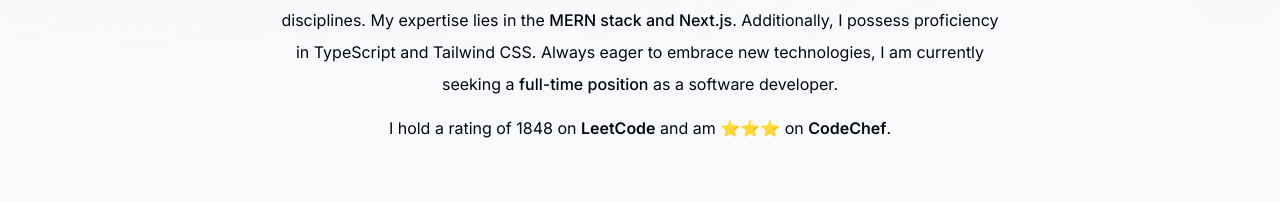
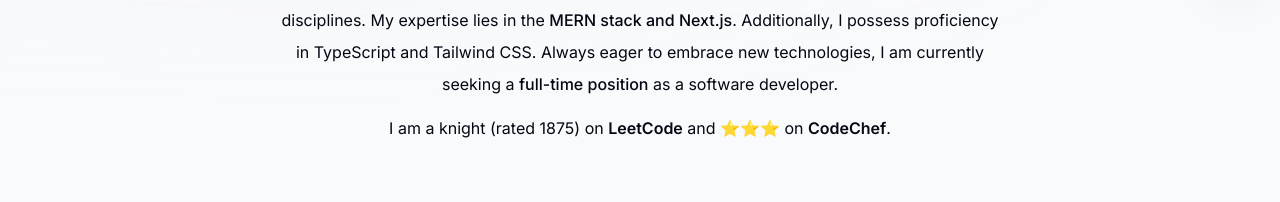
Before and after one commit to Chitransh-j/NextJS_Portfolio, a Next.js app: page / in a window 1280 px wide. Shown: the part 808-1010 px from the top of the page. Built offline with nearby package versions, Linux system fonts and the light colour scheme; no server answers.

Commit message:
updated rating :)

```diff
--- a/components/about.tsx
+++ b/components/about.tsx
@@ -45,8 +45,8 @@
       </p>
 
       <p>
-        I hold a rating of 1848 on{" "}
-        <span className="font-semibold">LeetCode</span> and am ⭐⭐⭐ on{" "}
+        I am a knight (rated 1875) on{" "}
+        <span className="font-semibold">LeetCode</span> and  ⭐⭐⭐ on{" "}
         <span className="font-semibold">CodeChef</span>. <br />{" "}
         <span className="font-medium"></span>
       </p>
```
